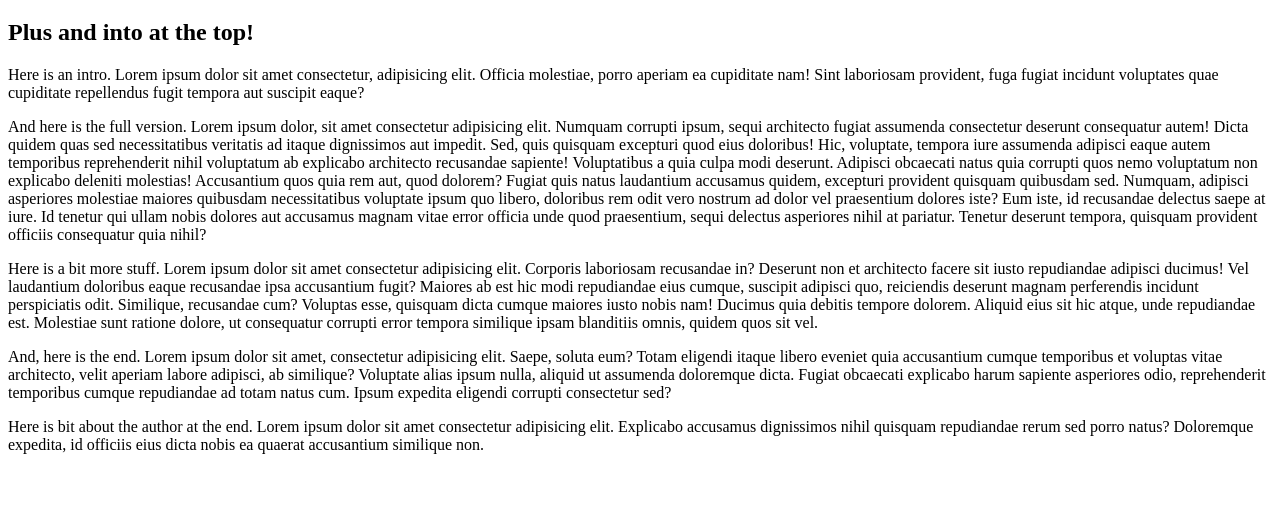
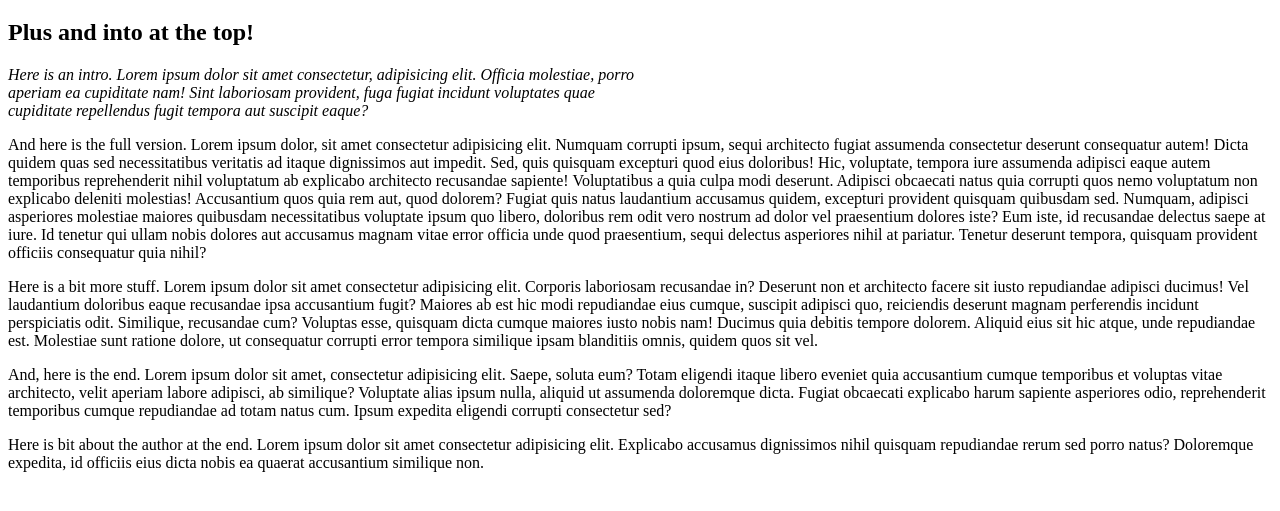
Before and after one commit to JesseDWhite/paragraphs, a plain HTML site: page index.html in a window 1280 px wide. Shown: the part 61-572 px from the top of the page. Drawn offline with Linux system fonts and the light colour scheme.

Commit message:
update to style sheet and class added to intro.
Co-authored-by: Eric Roragen-Eggers <Eric.D.Eggers@Gmail.com>

```diff
--- a/CSS/styles.css
+++ b/CSS/styles.css
@@ -0,0 +1,4 @@
+p.intro {
+  width: 50%;
+  font-style: italic;
+}
--- a/index.html
+++ b/index.html
@@ -13,7 +13,8 @@
   <h1>Paragraphs of text</h1>
   <h2>Plus and into at the top!</h2>
 
-  <p>Here is an intro. Lorem ipsum dolor sit amet consectetur, adipisicing elit. Officia molestiae, porro aperiam ea
+  <p class="intro">Here is an intro. Lorem ipsum dolor sit amet consectetur, adipisicing elit. Officia molestiae, porro
+    aperiam ea
     cupiditate nam! Sint laboriosam provident, fuga fugiat incidunt voluptates quae cupiditate repellendus fugit tempora
     aut suscipit eaque?</p>
 
@@ -49,13 +50,6 @@
   <p>Here is bit about the author at the end. Lorem ipsum dolor sit amet consectetur adipisicing elit. Explicabo
     accusamus dignissimos nihil quisquam repudiandae rerum sed porro natus? Doloremque expedita, id officiis eius dicta
     nobis ea quaerat accusantium similique non.</p>
-
-
-
-
-
-
-
 </body>
 
 </html>
```
